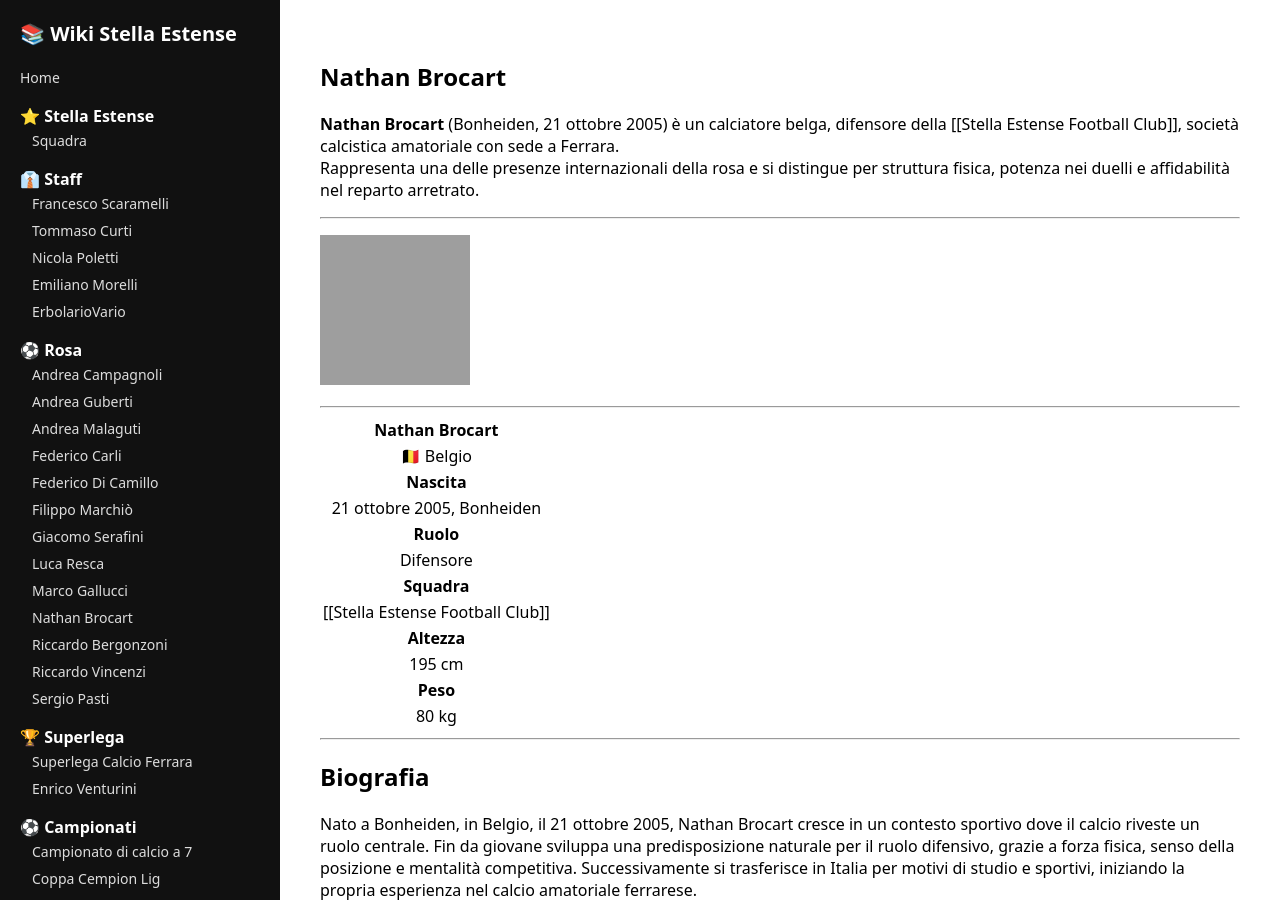
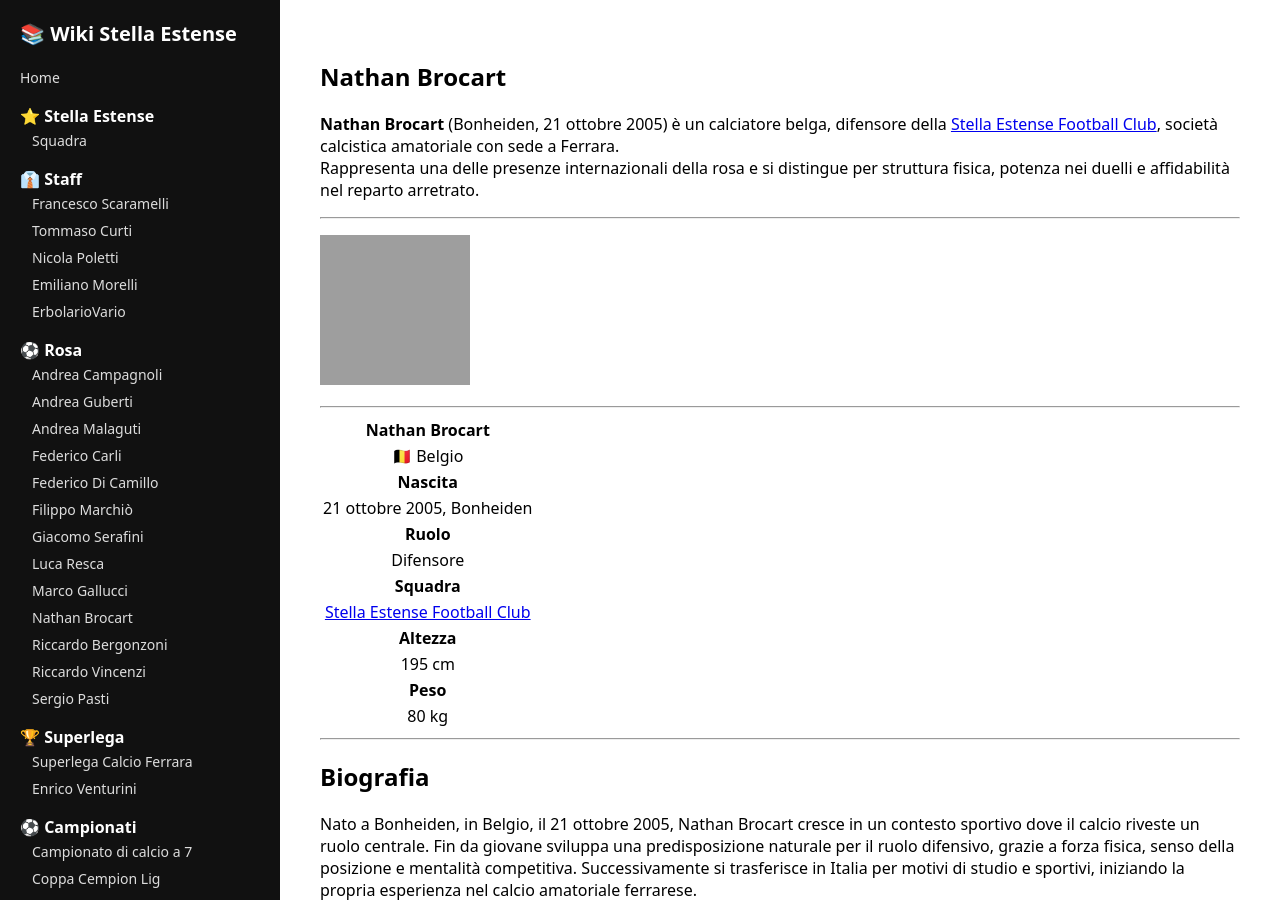
Before and after one commit to tommy-unife/Stella-Estense-Wiki, a Jekyll site: the page built from Nathan-Brocart.md, in a window 1280 px wide and 900 px high. Built offline with Jekyll 4.4.1, drawn with Linux system fonts in a browser that asks for light colours; our own code applies the rules of GitHub Pages for plain Markdown files; part of the change alters nothing that is shown; grey boxes are pictures that could not be loaded.

```diff
--- a/Nathan-Brocart.md
+++ b/Nathan-Brocart.md
@@ -1,6 +1,6 @@
 ## Nathan Brocart
 
-**Nathan Brocart** (Bonheiden, 21 ottobre 2005) è un calciatore belga, difensore della [[Stella Estense Football Club]], società calcistica amatoriale con sede a Ferrara.
+**Nathan Brocart** (Bonheiden, 21 ottobre 2005) è un calciatore belga, difensore della [Stella Estense Football Club](Stella-Estense-Football-Club.md), società calcistica amatoriale con sede a Ferrara.
 Rappresenta una delle presenze internazionali della rosa e si distingue per struttura fisica, potenza nei duelli e affidabilità nel reparto arretrato.
 
 ---
@@ -17,7 +17,7 @@ Rappresenta una delle presenze internazionali della rosa e si distingue per stru
 | **Ruolo** |
 | Difensore |
 | **Squadra** |
-| [[Stella Estense Football Club]] |
+| [Stella Estense Football Club](Stella-Estense-Football-Club.md) |
 | **Altezza** |
 | 195 cm |
 | **Peso** |
```
